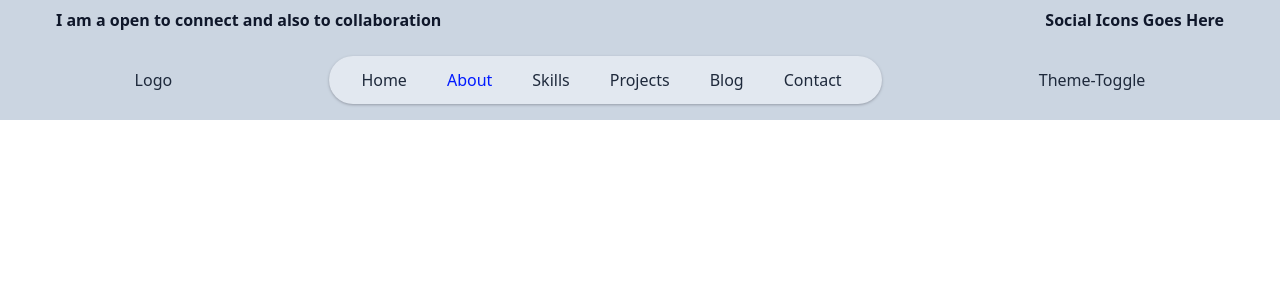
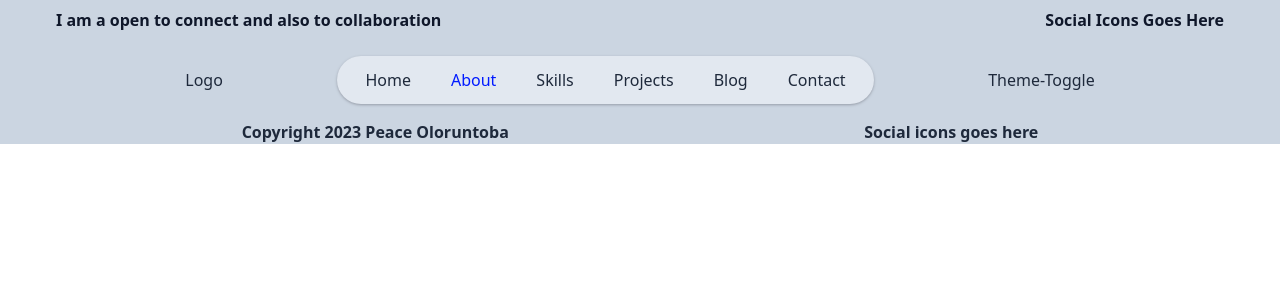
Before and after one commit to PeaceOloruntoba/peacecodes, a Next.js app: page /About in a window 1280 px wide. Shown: the top 300 px of the page. Built offline with nearby package versions, Linux system fonts and the light colour scheme.

Commit message:
nice job

```diff
--- a/pages/About.tsx
+++ b/pages/About.tsx
@@ -1,3 +1,4 @@
+import Footer from "@/app/components/Footer";
 import "../src/app/globals.css"
 import Navbar from "@/app/components/Navbar";
 
@@ -6,6 +7,7 @@ export default function About() {
         <>
         <div className="text-slate-800">
             <Navbar />
+            <Footer />
         </div>
         </>
     )
--- a/pages/Blog.tsx
+++ b/pages/Blog.tsx
@@ -1,3 +1,4 @@
+import Footer from "@/app/components/Footer";
 import "../src/app/globals.css"
 import Navbar from "@/app/components/Navbar";
 
@@ -6,6 +7,7 @@ export default function Blog() {
         <>
         <div className="text-slate-800">
             <Navbar />
+            <Footer />
         </div>
         </>
     )
--- a/pages/Contact.tsx
+++ b/pages/Contact.tsx
@@ -1,3 +1,4 @@
+import Footer from "@/app/components/Footer";
 import "../src/app/globals.css"
 import Navbar from "@/app/components/Navbar";
 
@@ -6,6 +7,7 @@ export default function Contact() {
         <>
         <div className="text-slate-800">
             <Navbar />
+            <Footer />
         </div>
         </>
     )
--- a/pages/Projects.tsx
+++ b/pages/Projects.tsx
@@ -1,3 +1,4 @@
+import Footer from "@/app/components/Footer";
 import "../src/app/globals.css"
 import Navbar from "@/app/components/Navbar";
 
@@ -6,6 +7,7 @@ export default function Projects() {
         <>
         <div className="text-slate-800">
             <Navbar />
+            <Footer />
         </div>
         </>
     )
--- a/pages/Skills.tsx
+++ b/pages/Skills.tsx
@@ -1,3 +1,4 @@
+import Footer from "@/app/components/Footer";
 import "../src/app/globals.css"
 import Navbar from "@/app/components/Navbar";
 
@@ -6,6 +7,7 @@ export default function Skills() {
         <>
         <div className="text-slate-800">
             <Navbar />
+            <Footer />
         </div>
         </>
     )
--- a/src/app/components/Navbar.tsx
+++ b/src/app/components/Navbar.tsx
@@ -9,14 +9,14 @@ export default function Navbar() {
   return (
         <div>
             <Header />
-    <div className="flex items-center justify-around py-4 bg-slate-300 px-14 dark: dark:bg-gray-950">
+    <div className="flex items-center justify-around py-4 bg-slate-300 px-32 dark: dark:bg-gray-950">
 
         <div>
             Logo
         </div>
-    <div className="px-4 bg-slate-200 shadow shadow-gray-400 rounded-l-full rounded-r-full p-1 dark:bg-slate-950">
+    <div className="bg-slate-200 shadow shadow-gray-400 rounded-l-full rounded-r-full p-1 dark:bg-slate-950">
       <ul className="flex flex-wrap text-md font-medium text-center text-slate-800 dark:text-zinc-300">
-        <li className="mr-2">
+        <li className="mx-2">
           <Link href="/" className={`inline-block px-4 py-2 ${ pathname === "/" ? "text-[#001aff]" : "text-slate-800 dark:text-zinc-300 hover:text-blue-600 ease-in duration-300" }`} > Home</Link>
         </li>
         <li className="mr-2">
--- a/tailwind.config.ts
+++ b/tailwind.config.ts
@@ -3,6 +3,8 @@ import type { Config } from 'tailwindcss'
 const config: Config = {
   content: [
     './src/pages/**/*.{js,ts,jsx,tsx,mdx}',
+    './pages/*.{js,ts,jsx,tsx,mdx}',
+    './pages/**/*.{js,ts,jsx,tsx,mdx}',
     './src/components/**/*.{js,ts,jsx,tsx,mdx}',
     './src/app/**/*.{js,ts,jsx,tsx,mdx}',
   ],
```
